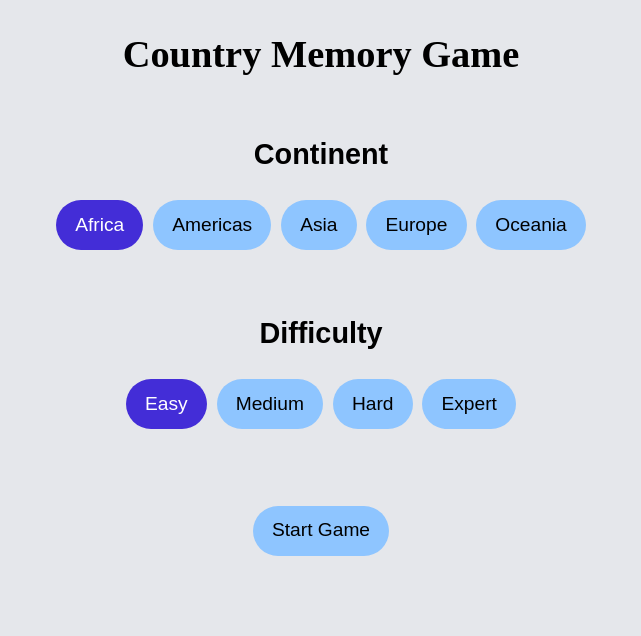
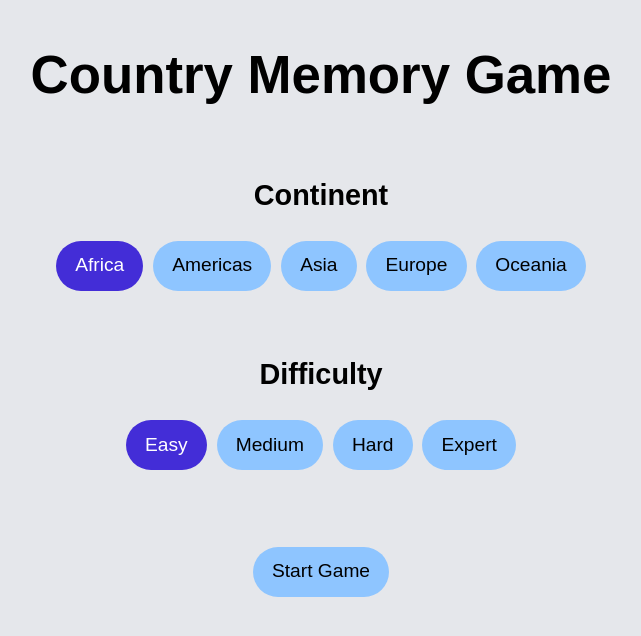
Before and after one commit to gemini-mastiff/memory-card, a React (Vite) app: page / in a window 1280 px wide. Shown: the top 636 px of the page, without its empty margins (319-960 px from the left). Built offline with nearby package versions, Linux system fonts and the light colour scheme; no server answers; a web font is replaced by a local one.

Commit message:
style: adjust header font-size

```diff
--- a/src/App.css
+++ b/src/App.css
@@ -9,5 +9,6 @@
 }
 
 .header > h1 {
-  font-family: "Playfair Display", serif;
+  font-size: 2.75rem;
+  font-weight: bold;
 }
```
